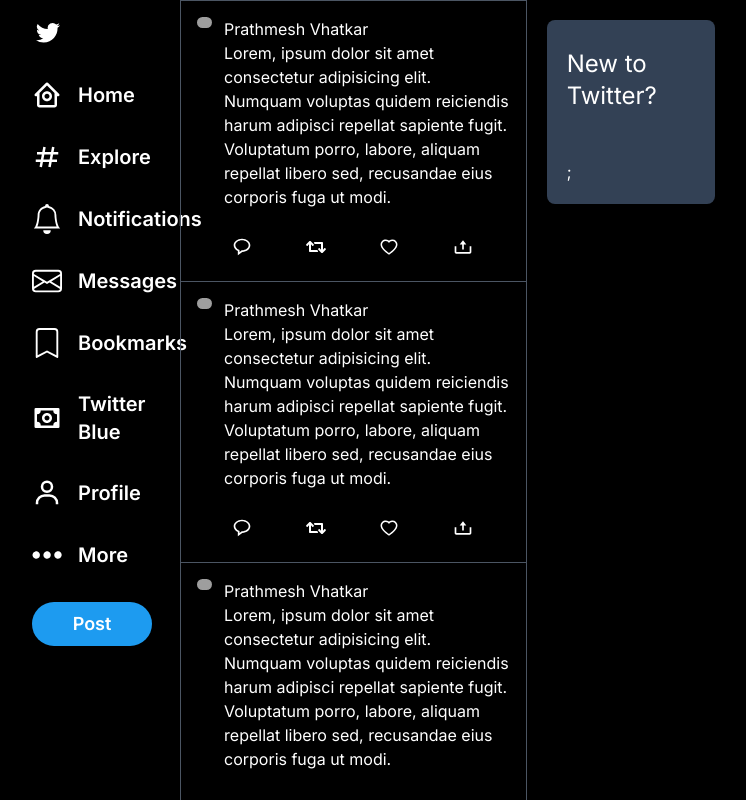
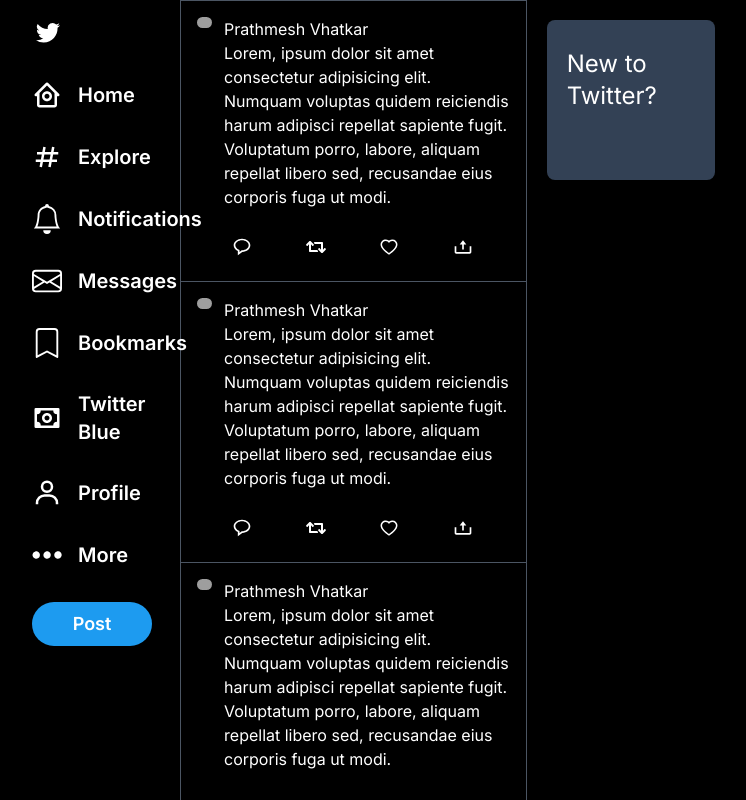
Before and after one commit to psv2522/twitter-client, a Next.js app: page / in a window 1280 px wide. Shown: the whole page, without its empty margins (252-998 px from the left). Built offline with nearby package versions, Linux system fonts and the light colour scheme; no server answers; grey boxes are pictures that could not be loaded.

Commit message:
Added auth flow

```diff
--- a/app/layout.tsx
+++ b/app/layout.tsx
@@ -3,10 +3,10 @@
 import { GoogleOAuthProvider } from "@react-oauth/google";
 import "./globals.css";
 import { Toaster } from "react-hot-toast";
-
+import { ReactQueryDevtools } from "@tanstack/react-query-devtools";
+import Providers from "./providers";
 
 const inter = Inter({ subsets: ["latin"] });
-
 export const metadata: Metadata = {
   title: "Create Next App",
   description: "Generated by create next app",
@@ -19,12 +19,15 @@
 }>) {
   return (
     <html lang="en">
-      <GoogleOAuthProvider clientId={process.env.GOOGLE_CLIENT_ID || ''}>
-        <body className={inter.className}>
-          {children}
-          <Toaster />
-        </body>
-      </GoogleOAuthProvider>
+      <Providers>
+        <GoogleOAuthProvider clientId={process.env.GOOGLE_CLIENT_ID || ""}>
+          <body className={inter.className}>
+            {children}
+            <Toaster />
+            <ReactQueryDevtools />
+          </body>
+        </GoogleOAuthProvider>
+      </Providers>
     </html>
   );
 }
--- a/app/page.tsx
+++ b/app/page.tsx
@@ -8,6 +8,8 @@
 import { toast } from "react-hot-toast";
 import { verifyUserGoogleTokenQuery } from "@/graphql/query/user";
 import { graphqlClient } from "@/clients/api";
+import { useCurrentUser } from "@/hooks/user";
+import { useQueryClient } from "@tanstack/react-query";
 
 interface TwitterSidebarButton {
   title: string;
@@ -50,6 +52,7 @@
 ];
 
 export default function Home() {
+  const queryClient = useQueryClient();
   const handleLoginwithGoogle = useCallback(
     async (cred: CredentialResponse) => {
       const googleToken = cred.credential;
@@ -67,14 +70,17 @@
       if (verifyGoogleToken) {
         window.localStorage.setItem("__twitter_token", verifyGoogleToken);
       }
+      await queryClient.invalidateQueries({ queryKey: ["currentUser"] });
+    },
+    [queryClient]
+  );
 
-    },
-    []
-  );
+  const { user } = useCurrentUser();
+
   return (
     <div>
       <div className="grid grid-cols-12 h-screen w-screen px-56">
-        <div className="col-span-3 pt-1 ml-12">
+        <div className="col-span-3 pt-1 ml-12 relative">
           <div className="text-2xl h-fit hover:bg-gray-800 rounded-full p-4 cursor-pointer transition-all w-fit">
             <BsTwitter />
           </div>
@@ -96,8 +102,24 @@
               </button>
             </div>
           </div>
+          {user && (
+            <div className=" absolute bottom-5 flex gap-2 items-center bg-slate-700 rounded-full px-3 py-2 cursor-pointer">
+              {user && user.profileImageURL && (
+                <img
+                  src={user.profileImageURL}
+                  alt="User profile"
+                  height={50}
+                  width={50}
+                  className="rounded-full"
+                />
+              )}
+              <div>
+                <h3>{user.firstName}</h3>
+              </div>
+            </div>
+          )}
         </div>
-        <div className="col-span-5 border-l-[1px] border-r-[1px] h-screen overflow-scroll scroll border-gray-600 no-scrollbar ">
+        <div className="col-span-5 border-l-[1px] border-r-[1px] h-screen overflow-scroll scroll border-gray-600 no-scrollbar">
           <FeedCard />
           <FeedCard />
           <FeedCard />
@@ -107,10 +129,12 @@
           <FeedCard />
         </div>
         <div className="col-span-3 p-5">
-          <div className="p-5 bg-slate-700 rounded-lg">
-            <h1 className="py-2 text-2xl">New to Twitter?</h1>
-            <GoogleLogin onSuccess={handleLoginwithGoogle} />;
-          </div>
+          {!user && (
+            <div className="p-5 bg-slate-700 rounded-lg">
+              <h1 className="py-2 text-2xl">New to Twitter?</h1>
+              <GoogleLogin onSuccess={handleLoginwithGoogle} />
+            </div>
+          )}
         </div>
       </div>
     </div>
--- /dev/null
+++ b/app/providers.tsx
@@ -0,0 +1,49 @@
+// In Next.js, this file would be called: app/providers.jsx
+"use client";
+
+// Since QueryClientProvider relies on useContext under the hood, we have to put 'use client' on top
+import {
+  isServer,
+  QueryClient,
+  QueryClientProvider,
+} from "@tanstack/react-query";
+
+function makeQueryClient() {
+  return new QueryClient({
+    defaultOptions: {
+      queries: {
+        // With SSR, we usually want to set some default staleTime
+        // above 0 to avoid refetching immediately on the client
+        staleTime: 60 * 1000,
+      },
+    },
+  });
+}
+
+let browserQueryClient: QueryClient | undefined = undefined;
+
+function getQueryClient() {
+  if (isServer) {
+    // Server: always make a new query client
+    return makeQueryClient();
+  } else {
+    // Browser: make a new query client if we don't already have one
+    // This is very important, so we don't re-make a new client if React
+    // suspends during the initial render. This may not be needed if we
+    // have a suspense boundary BELOW the creation of the query client
+    if (!browserQueryClient) browserQueryClient = makeQueryClient();
+    return browserQueryClient;
+  }
+}
+
+export default function Providers({ children }: any) {
+  // NOTE: Avoid useState when initializing the query client if you don't
+  //       have a suspense boundary between this and the code that may
+  //       suspend because React will throw away the client on the initial
+  //       render if it suspends and there is no boundary
+  const queryClient = getQueryClient();
+
+  return (
+    <QueryClientProvider client={queryClient}>{children}</QueryClientProvider>
+  );
+}
--- a/gql/gql.ts
+++ b/gql/gql.ts
@@ -14,6 +14,7 @@
  */
 const documents = {
     "\n\t#graphql\n\tquery VerifyUserGoogleTokenQuery($token: String!) {\n\t\tverifyGoogleToken(token: $token)\n\t}\n": types.VerifyUserGoogleTokenQueryDocument,
+    "\n    query GetCurrentUserQuery {\n        getCurrentUser {\n            id\n            firstName\n            lastName\n            email\n            profileImageURL\n        }\n    }\n": types.GetCurrentUserQueryDocument,
 };
 
 /**
@@ -34,6 +35,10 @@
  * The graphql function is used to parse GraphQL queries into a document that can be used by GraphQL clients.
  */
 export function graphql(source: "\n\t#graphql\n\tquery VerifyUserGoogleTokenQuery($token: String!) {\n\t\tverifyGoogleToken(token: $token)\n\t}\n"): (typeof documents)["\n\t#graphql\n\tquery VerifyUserGoogleTokenQuery($token: String!) {\n\t\tverifyGoogleToken(token: $token)\n\t}\n"];
+/**
+ * The graphql function is used to parse GraphQL queries into a document that can be used by GraphQL clients.
+ */
+export function graphql(source: "\n    query GetCurrentUserQuery {\n        getCurrentUser {\n            id\n            firstName\n            lastName\n            email\n            profileImageURL\n        }\n    }\n"): (typeof documents)["\n    query GetCurrentUserQuery {\n        getCurrentUser {\n            id\n            firstName\n            lastName\n            email\n            profileImageURL\n        }\n    }\n"];
 
 export function graphql(source: string) {
   return (documents as any)[source] ?? {};
--- a/gql/graphql.ts
+++ b/gql/graphql.ts
@@ -18,6 +18,7 @@
 
 export type Query = {
   __typename?: 'Query';
+  getCurrentUser?: Maybe<User>;
   verifyGoogleToken?: Maybe<Scalars['String']['output']>;
 };
 
@@ -42,5 +43,11 @@
 
 export type VerifyUserGoogleTokenQueryQuery = { __typename?: 'Query', verifyGoogleToken?: string | null };
 
+export type GetCurrentUserQueryQueryVariables = Exact<{ [key: string]: never; }>;
+
+
+export type GetCurrentUserQueryQuery = { __typename?: 'Query', getCurrentUser?: { __typename?: 'User', id: string, firstName: string, lastName?: string | null, email: string, profileImageURL?: string | null } | null };
+
 
 export const VerifyUserGoogleTokenQueryDocument = {"kind":"Document","definitions":[{"kind":"OperationDefinition","operation":"query","name":{"kind":"Name","value":"VerifyUserGoogleTokenQuery"},"variableDefinitions":[{"kind":"VariableDefinition","variable":{"kind":"Variable","name":{"kind":"Name","value":"token"}},"type":{"kind":"NonNullType","type":{"kind":"NamedType","name":{"kind":"Name","value":"String"}}}}],"selectionSet":{"kind":"SelectionSet","selections":[{"kind":"Field","name":{"kind":"Name","value":"verifyGoogleToken"},"arguments":[{"kind":"Argument","name":{"kind":"Name","value":"token"},"value":{"kind":"Variable","name":{"kind":"Name","value":"token"}}}]}]}}]} as unknown as DocumentNode<VerifyUserGoogleTokenQueryQuery, VerifyUserGoogleTokenQueryQueryVariables>;
+export const GetCurrentUserQueryDocument = {"kind":"Document","definitions":[{"kind":"OperationDefinition","operation":"query","name":{"kind":"Name","value":"GetCurrentUserQuery"},"selectionSet":{"kind":"SelectionSet","selections":[{"kind":"Field","name":{"kind":"Name","value":"getCurrentUser"},"selectionSet":{"kind":"SelectionSet","selections":[{"kind":"Field","name":{"kind":"Name","value":"id"}},{"kind":"Field","name":{"kind":"Name","value":"firstName"}},{"kind":"Field","name":{"kind":"Name","value":"lastName"}},{"kind":"Field","name":{"kind":"Name","value":"email"}},{"kind":"Field","name":{"kind":"Name","value":"profileImageURL"}}]}}]}}]} as unknown as DocumentNode<GetCurrentUserQueryQuery, GetCurrentUserQueryQueryVariables>;
--- a/graphql/query/user.ts
+++ b/graphql/query/user.ts
@@ -6,3 +6,25 @@
 		verifyGoogleToken(token: $token)
 	}
 `);
+
+export const getCurrentUserQuery = graphql(`
+    query GetCurrentUserQuery {
+        getCurrentUser {
+            id
+            firstName
+            lastName
+            email
+            profileImageURL
+        }
+    }
+`);
+
+export type GetCurrentUserQueryType = {
+	getCurrentUser: {
+		id: string;
+		firstName: string;
+		lastName: string | null;
+		email: string;
+		profileImageURL: string | null;
+	} | null;
+};
--- /dev/null
+++ b/hooks/user.ts
@@ -0,0 +1,11 @@
+import { graphqlClient } from "@/clients/api";
+import { useQuery } from "@tanstack/react-query";
+import { getCurrentUserQuery, GetCurrentUserQueryType } from "@/graphql/query/user";
+
+export const useCurrentUser = () => {
+    const query = useQuery<GetCurrentUserQueryType>({
+        queryKey: ["currentUser"],
+        queryFn: () => graphqlClient.request(getCurrentUserQuery as any)
+    })
+    return { ...query, user: query.data?.getCurrentUser };
+};
--- a/package.json
+++ b/package.json
@@ -11,6 +11,8 @@
   },
   "dependencies": {
     "@react-oauth/google": "^0.12.1",
+    "@tanstack/react-query": "^5.52.1",
+    "@tanstack/react-query-devtools": "^5.52.1",
     "graphql": "^16.9.0",
     "graphql-request": "^7.1.0",
     "next": "14.2.6",
```
Also changed, not shown: graphql.schema.json (+12 -0 lines), 1 other file (tests, documents, lock files or other folders).
